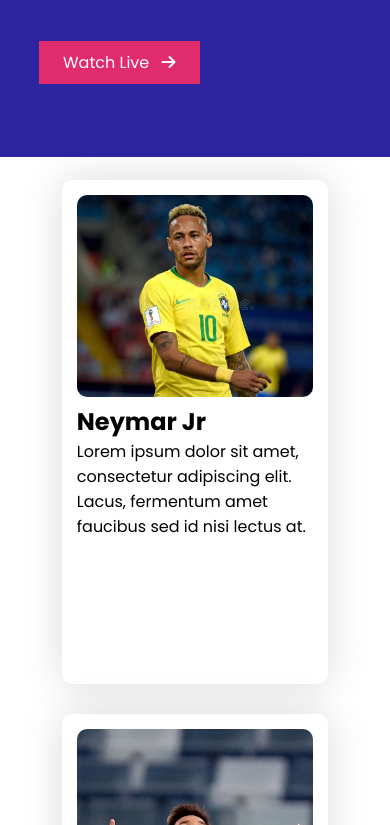
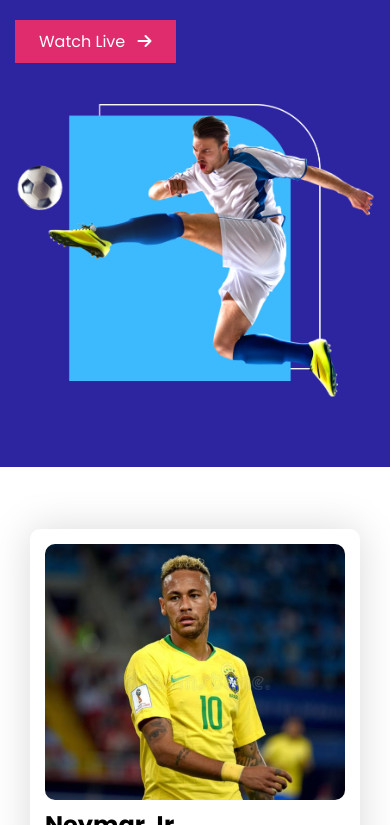
Before and after one commit to AdilMahmoudRion/football-world-repo, a plain HTML site: page index.html in a window 390 px wide. Shown: the part 439-1264 px from the top of the page. Drawn offline with Linux system fonts and the light colour scheme.

Commit message:
media query added

```diff
--- a/style.css
+++ b/style.css
@@ -101,21 +101,34 @@ body {
 }
 /* ---------------------Media query fo large phone---------------- */
 @media (max-width: 48em) {
-
-
+	.banner {
+		display: grid;
+		grid-template-columns: repeat(1, 1fr);
+		padding: 61px 15px;
+	}
+	.banner-photo {
+		margin-top: 50px;
+		width: 100%;
+		/* padding: 2%; */
+	}
+	.player-section {
+		/* margin: 3.4375em 11.25em; */
+		margin: 47px 0.9765625vw;
+	}
+	.highlight-description {
+		padding-right: 0;
+	}
 }
 /* ---------------------------end------------------------------- */
 /* -------------------------Media Query fo tablet------------------------- */
-@media (max-width: 62em){
-
-
+@media (max-width: 62em) {
+	.player-section {
+		/* margin: 3.4375em 11.25em; */
+		margin: 47px 0.9765625vw;
+	}
+	.player {
+	max-width: 300px;
+	height: 474px;
+}
 }
 /* ------------------------------end------------------------------------ */
-
-
-/* -------------------------Media Query fo Desktop----------------------- */
-@media (max-width: 62em){
-
-
-}
-/* ------------------------------end------------------------------------ */
```
